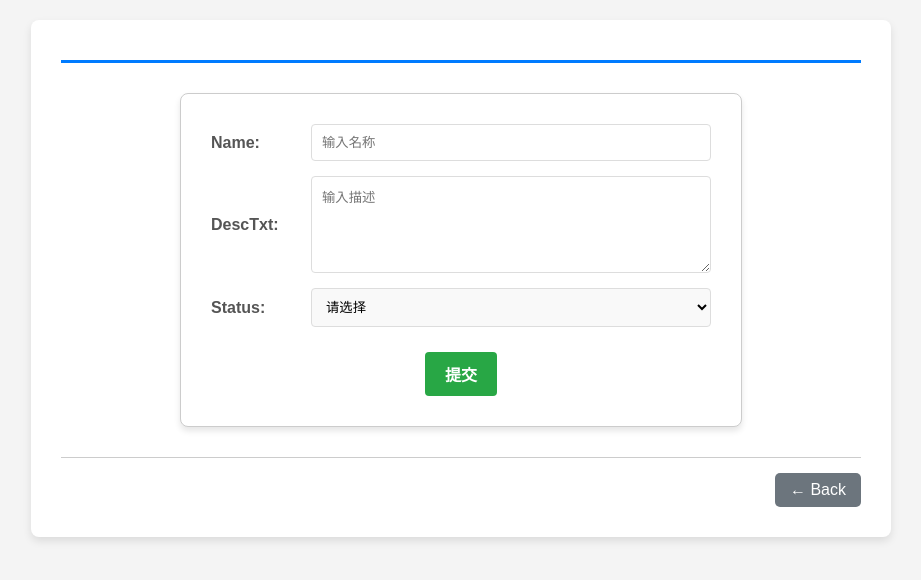
After one commit to ywlcjl/yophp, a PHP site: template app/views/example/edit.php in a window 1280 px wide. The commit adds this page. Shown: the top 580 px of the page, without its empty margins (179-1100 px from the left). Run offline with PHP 8.4, Linux system fonts and the light colour scheme; the template is opened without the code that fills it, so the values that code supplies are empty; some libraries are stand-ins or nearby versions.

Commit message:
大量更新修正example

```diff
--- a/app/views/_header.php
+++ b/app/views/_header.php
@@ -4,7 +4,7 @@
         <title><?php echo $title ?></title>
         <meta charset="UTF-8">
         <meta name="viewport" content="width=device-width, initial-scale=1.0">
-        <link href="/asset/css/style.css?2512084" rel="stylesheet" type="text/css" />
+        <link href="/asset/css/style.css?2512085" rel="stylesheet" type="text/css" />
         <script src="/asset/js/public.js"></script>
     </head>
     <body>
--- a/app/views/example/detail.php
+++ b/app/views/example/detail.php
@@ -47,7 +47,7 @@
     </div>
 
     <div class="footer-area">
-        <div class="current-status"></div>
+        <div class="current-status"><a href="/example/edit/?id=<?php echo $detail['id'] ?>" class="back-link">Edit</a></div>
         <div>
             <a href="/" class="back-link">← Back</a>
         </div>
--- /dev/null
+++ b/app/views/example/edit.php
@@ -0,0 +1,47 @@
+<?php view()->render('_header', array(
+        'title' => $title
+));
+?>
+
+    <h1 class="main-title"><?php echo $title; ?></h1>
+<?php if (isset($message) && $message != ''): ?>
+    <div class="alert alert-error"><?php echo $message ?></div>
+<?php endif; ?>
+    <div class="form-container">
+        <form method="post" action="/example/save">
+            <input type="hidden" name="id" value="<?php echo $detail['id'] ?>">
+            <div class="form-field-group">
+                <label for="name">Name:</label>
+                <input type="text" id="name" name="name" value="<?php echo $detail['name'] ?>" required placeholder="输入名称"></li>
+            </div>
+
+            <div class="form-field-group">
+                <label for="desc_txt">DescTxt:</label>
+                <textarea id="desc_txt" name="desc_txt" rows="5"  placeholder="输入描述"><?php echo $detail['desc_txt'] ?></textarea>
+            </div>
+
+            <div class="form-field-group">
+                <label for="status">Status:</label>
+                <select id="status" name="status" required>
+                    <option value="" disabled<?php if(!$id):?>selected<?php endif;?>>请选择</option>
+                    <?php if ($statuss) : ?>
+                        <?php foreach ($statuss as $k => $v): ?>
+                            <option value="<?php echo $k ?>" <?php if ($detail['status'] === $k) echo 'selected' ?>><?php echo $v ?></option>
+                        <?php endforeach; ?>
+                    <?php endif ?>
+                </select>
+            </div>
+            <div class="submit-container">
+                <button type="submit">提交</button>
+            </div>
+        </form>
+    </div>
+
+    <div class="footer-area">
+        <div class="current-status"></div>
+        <div>
+            <a href="/example/page" class="back-link">← Back</a>
+        </div>
+    </div>
+
+<?php view()->render('_footer'); ?>
--- a/app/views/home/index.php
+++ b/app/views/home/index.php
@@ -18,7 +18,7 @@
             <a href="/example/index">controller example index</a>
             <a href="/example/json" target="_blank">test json</a>
             <a href="/example/detail/1">test detail</a>
-            <a href="/example/crud">test crud</a>
+            <a href="/example/edit">test save</a>
             <a href="/example/sql">test sql</a>
             <a href="/example/cache" target="_blank">test cache</a>
             <a href="/example/cacheRedis" target="_blank">test redis cache</a>
--- a/asset/css/style.css
+++ b/asset/css/style.css
@@ -235,3 +235,124 @@ body {
 .pageLink:hover {
     background-color: #e9ecef;
 }
+
+
+.alert {
+    padding: 10px 15px;
+    margin: 15px 0;
+    border-radius: 5px;
+    font-family: Arial, sans-serif;
+    font-weight: bold;
+    /* 确保它占据一行，并且在页面中居中显示时表现正常 */
+    width: fit-content;
+    max-width: 90%;
+    margin-left: auto;
+    margin-right: auto;
+}
+
+.alert-success {
+    border: 1px solid #28a745; /* 深绿色边框 */
+    background-color: #d4edda; /* 浅绿色背景 */
+    color: #155724; /* 深绿色文字 */
+}
+
+.alert-error {
+    border: 1px solid #dc3545; /* 红色边框 */
+    background-color: #f8d7da; /* 浅红色背景 */
+    color: #721c24; /* 深红色文字 */
+}
+
+.alert-warning {
+    border: 1px solid #ffc107; /* 橙色边框 */
+    background-color: #fff3cd; /* 浅黄色背景 */
+    color: #856404; /* 深黄色文字 */
+}
+
+.alert-info {
+    border: 1px solid #007bff; /* 蓝色边框 */
+    background-color: #cce5ff; /* 浅蓝色背景 */
+    color: #004085; /* 深蓝色文字 */
+}
+
+/* 容器基础样式 */
+.form-container {
+    max-width: 500px;
+    margin: 30px auto;
+    padding: 30px;
+    border: 1px solid #ccc;
+    border-radius: 8px;
+    box-shadow: 0 4px 6px rgba(0,0,0,0.1);
+    background-color: #ffffff;
+    font-family: Arial, sans-serif;
+}
+
+/* 标题样式 */
+.form-container h3 {
+    margin-top: 0;
+    border-bottom: 2px solid #007bff;
+    padding-bottom: 10px;
+    color: #007bff;
+}
+
+/* 字段组样式 (用于替代 ul/li) */
+.form-field-group {
+    margin-bottom: 15px;
+    display: flex;
+    align-items: center; /* 默认居中对齐，文本域除外 */
+}
+
+/* 标签样式 */
+.form-field-group label {
+    width: 100px;
+    font-weight: bold;
+    color: #555;
+}
+
+/* 文本域特殊处理（标签顶部对齐） */
+.form-field-group textarea + label {
+    padding-top: 10px;
+}
+.form-field-group textarea,
+.form-field-group select {
+    align-self: flex-start; /* 将文本域和标签对齐在顶部 */
+}
+
+/* 输入框、文本域、选择框的通用样式 */
+.form-field-group input[type="text"],
+.form-field-group textarea,
+.form-field-group select {
+    flex-grow: 1;
+    padding: 10px;
+    border: 1px solid #ddd;
+    border-radius: 4px;
+    box-sizing: border-box; /* 保证 padding 和 border 不增加元素总宽度 */
+}
+
+/* 文本域特有样式 */
+.form-field-group textarea {
+    resize: vertical;
+}
+
+/* 选择框特有样式 */
+.form-field-group select {
+    background-color: #f9f9f9;
+}
+
+/* 提交按钮容器 */
+.submit-container {
+    text-align: center;
+    margin-top: 25px;
+}
+
+/* 提交按钮样式 */
+.submit-container button[type="submit"] {
+    padding: 10px 20px;
+    background-color: #28a745; /* 绿色按钮 */
+    color: white;
+    border: none;
+    border-radius: 4px;
+    cursor: pointer;
+    font-size: 16px;
+    font-weight: bold;
+    transition: background-color 0.3s;
+}
--- a/framework/Yo_ModelBase.php
+++ b/framework/Yo_ModelBase.php
@@ -134,7 +134,6 @@ class Yo_ModelBase
         }
 
         $sql = "INSERT INTO " .$this->tableName. "($fieldStr) VALUES($valueStr)";
-
         $insert = $this->db->exec($sql);
         return $insert;
     }
--- a/index.php
+++ b/index.php
@@ -9,5 +9,6 @@ define('APP_FOLDER', 'app');
 define('APP_DIR', APP_PATH.APP_FOLDER.'/');
 define('CONFIG_DIR', APP_PATH."config/");
 define('FRAMEWORK_DIR', APP_PATH.'framework/');
+define('HELPER_DIR', APP_DIR.'helpers/');
 
 require FRAMEWORK_DIR.'init.php';
```
Also changed, not shown: app/controllers/ExampleController.php (+147 -40 lines), app/helpers/MyHelper.php (+4 -6 lines), app/views/example/crud.php (deleted, +0 -31 lines), app/views/example/page.php (+14 -1 lines), framework/common.php (+21 -11 lines).
